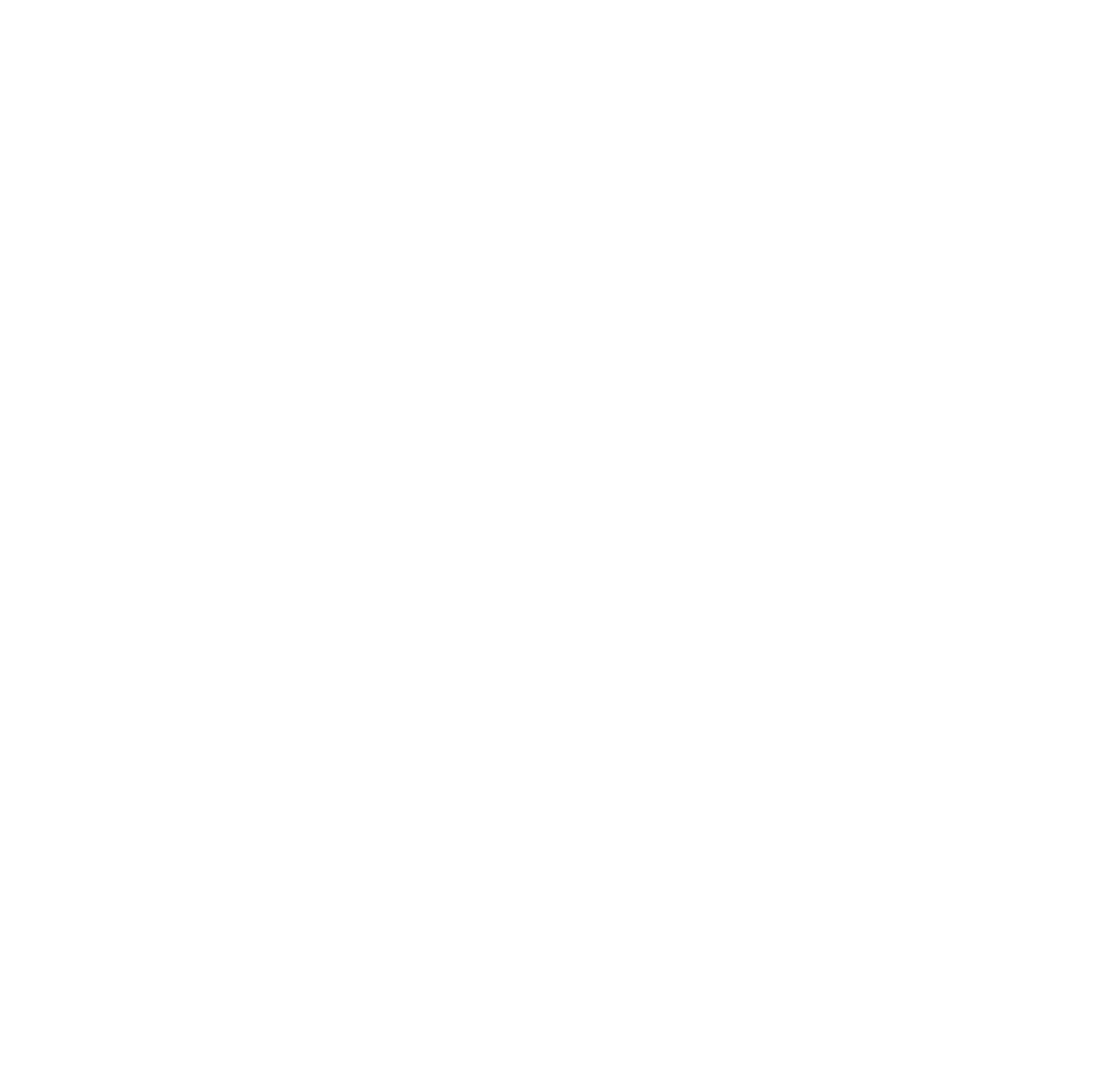
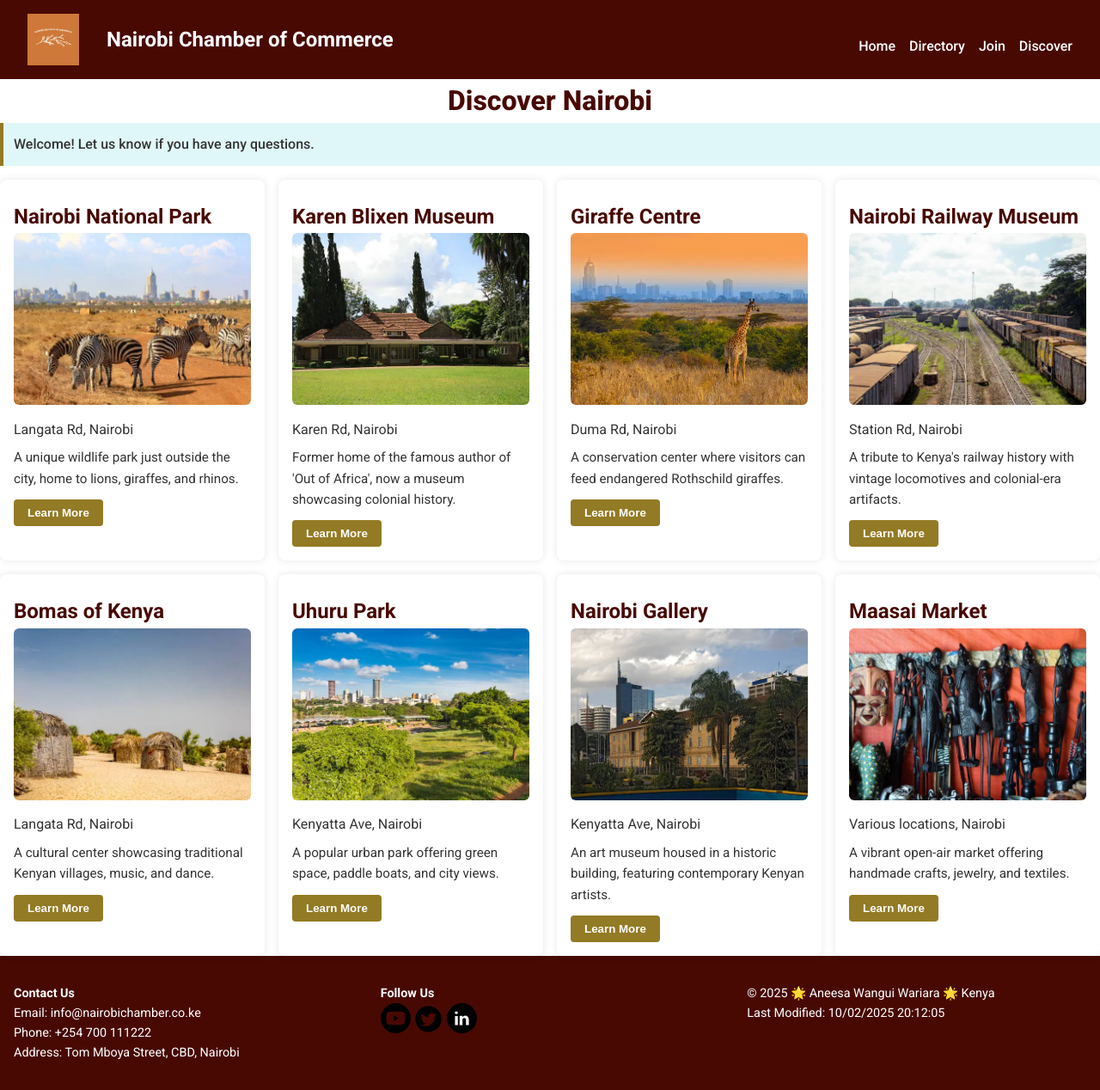
Before and after one commit to aneesawariara/wdd231, a plain HTML site: page chamber/discover.html in a window 1280 px wide. Shown: the whole page at 86% size. Before the commit the page ends 800 px from the top, so only its background shows below. Drawn offline with Linux system fonts and the light colour scheme.

Commit message:
discover page

```diff
--- /dev/null
+++ b/chamber/data/discover.json
@@ -0,0 +1,50 @@
+[
+    {
+        "name": "Nairobi National Park",
+        "address": "Langata Rd, Nairobi",
+        "description": "A unique wildlife park just outside the city, home to lions, giraffes, and rhinos.",
+        "image": "images/nairobi-national-park.webp"
+    },
+    {
+        "name": "Karen Blixen Museum",
+        "address": "Karen Rd, Nairobi",
+        "description": "Former home of the famous author of 'Out of Africa', now a museum showcasing colonial history.",
+        "image": "images/karen-blixen-museum.webp"
+    },
+    {
+        "name": "Giraffe Centre",
+        "address": "Duma Rd, Nairobi",
+        "description": "A conservation center where visitors can feed endangered Rothschild giraffes.",
+        "image": "images/giraffe-centre.webp"
+    },
+    {
+        "name": "Nairobi Railway Museum",
+        "address": "Station Rd, Nairobi",
+        "description": "A tribute to Kenya's railway history with vintage locomotives and colonial-era artifacts.",
+        "image": "images/nairobi-railway-museum.webp"
+    },
+    {
+        "name": "Bomas of Kenya",
+        "address": "Langata Rd, Nairobi",
+        "description": "A cultural center showcasing traditional Kenyan villages, music, and dance.",
+        "image": "images/bomas-of-kenya.webp"
+    },
+    {
+        "name": "Uhuru Park",
+        "address": "Kenyatta Ave, Nairobi",
+        "description": "A popular urban park offering green space, paddle boats, and city views.",
+        "image": "images/uhuru-park.webp"
+    },
+    {
+        "name": "Nairobi Gallery",
+        "address": "Kenyatta Ave, Nairobi",
+        "description": "An art museum housed in a historic building, featuring contemporary Kenyan artists.",
+        "image": "images/nairobi-gallery.webp"
+    },
+    {
+        "name": "Maasai Market",
+        "address": "Various locations, Nairobi",
+        "description": "A vibrant open-air market offering handmade crafts, jewelry, and textiles.",
+        "image": "images/maasai-market.webp"
+    }
+]
--- a/chamber/discover.html
+++ b/chamber/discover.html
@@ -0,0 +1,82 @@
+<!DOCTYPE html>
+<html lang="en">
+
+<head>
+    <meta charset="UTF-8">
+    <meta name="viewport" content="width=device-width, initial-scale=1.0">
+    <meta name="description" content="Discover page for the Chamber of Commerce in Nairobi" />
+    <meta name="author" content="Aneesa Wangui Wariara" />
+    <!-- Facebook Open Graph Meta -->
+    <meta property="og:title" content="Chamber of Commerce Discover" />
+    <meta property="og:description" content="Explore local sights and parks in Nairobi." />
+    <meta property="og:image" content="https://aneesawariara.github.io/wdd231/chamber/images/og-discover.jpg" />
+    <meta property="og:url" content="https://aneesawariara.github.io/wdd231/chamber/discoverhtml" />
+    <title>Chamber of Commerce | Discover Page</title>
+    <link rel="preconnect" href="https://fonts.googleapis.com">
+    <link rel="preconnect" href="https://fonts.gstatic.com" crossorigin>
+    <link href="https://fonts.googleapis.com/css2?family=Roboto:ital,wght@0,100..900;1,100..900&display=swap"
+        rel="stylesheet">
+    <link rel="icon" href="images/favicon.ico" type="image/x-icon" />
+    <link rel="stylesheet" href="styles/chamber.css" />
+    <script type="module" src="scripts/chamber.js"></script>
+
+</head>
+
+<body>
+    <header>
+        <div class="branding">
+            <img src="images/logo.png" alt="Website Logo">
+            <span id="page-title">Nairobi Chamber of Commerce</span>
+        </div>
+        <button type="button" id="menu" aria-label="Toggle Menu"></button>
+        <nav class="navigation">
+            <ul>
+                <li><a href="index.html">Home</a></li>
+                <li><a href="directory.html">Directory</a></li>
+                <li><a href="join.html">Join</a></li>
+                <li><a href="discover.html">Discover</a></li>
+
+            </ul>
+        </nav>
+    </header>
+    <main>
+        <h1>Discover Nairobi</h1>
+
+        <!-- Visitor message area -->
+        <section id="visit-message" class="sidebar-message"></section>
+
+        <!-- Grid container for cards -->
+        <section class="grid-container" id="discover-cards">
+        <!-- Cards will be injected here via JavaScript -->
+        </section>
+    </main>
+    <footer>
+        <div class="footer-container">
+            <div class="contact-info">
+                <p><strong>Contact Us</strong></p>
+                <p>Email: info@nairobichamber.co.ke</p>
+                <p>Phone: +254 700 111222</p>
+                <p>Address: Tom Mboya Street, CBD, Nairobi</p>
+            </div>
+            <div class="social-links">
+                <p><strong>Follow Us</strong></p>
+                <a href="https://yotutube.com" target="_blank" aria-label="YouTube">
+                    <img src="images/youtube.svg" alt="YouTube Icon">
+                </a>
+                <a href="https://twitter.com" target="_blank" aria-label="Twitter">
+                    <img src="images/twitter.svg" alt="Twitter Icon">
+                </a>
+                <a href="https://linkedin.com" target="_blank" aria-label="LinkedIn">
+                    <img src="images/linkedin.svg" alt="LinkedIn Icon">
+                </a>
+            </div>
+            <div class="footer-meta">
+                <p>© <span id="currentyear"></span> 🌟 Aneesa Wangui Wariara 🌟 Kenya</p>
+                <p id="lastModified"></p>
+            </div>
+        </div>
+
+    </footer>
+</body>
+
+</html>
--- a/chamber/scripts/chamber.js
+++ b/chamber/scripts/chamber.js
@@ -2,6 +2,8 @@
 import { loadWeather, loadSpotlight } from './home.mjs';
 
 import { setTimestamp, initModalOpeners, initModalClosers, displaySubmittedData } from './join.mjs';
+import { initDiscoverPage } from './discover.mjs';
+
 //hamburger menu
 const hamButton = document.querySelector("#menu");
 const navigation = document.querySelector(".navigation");
@@ -40,6 +42,13 @@
     }
 });
 
+// Discover Page event listener
+document.addEventListener("DOMContentLoaded", () => {
+    if (window.location.pathname.includes("discover.html")) {
+        initDiscoverPage();
+    }
+});
+
 
 //date and last modified
 const yearSpan = document.querySelector("#currentyear");
--- /dev/null
+++ b/chamber/scripts/discover.mjs
@@ -0,0 +1,68 @@
+//  Visitor Message Logic
+export function getVisitMessage() {
+    const lastVisit = localStorage.getItem("lastVisit");
+    const now = Date.now();
+    let message = "";
+
+    if (!lastVisit) {
+        message = "Welcome! Let us know if you have any questions.";
+    } else {
+        const days = Math.floor((now - lastVisit) / (1000 * 60 * 60 * 24));
+        message =
+            days < 1
+                ? "Back so soon! Awesome!"
+                : `You last visited ${days} day${days === 1 ? "" : "s"} ago.`;
+    }
+
+    localStorage.setItem("lastVisit", now);
+    return message;
+}
+
+export function displayVisitMessage() {
+    const visitMessage = document.getElementById("visit-message");
+    visitMessage.textContent = getVisitMessage();
+}
+
+// Card Rendering Logic
+export function createCard(item, index) {
+    const card = document.createElement("section");
+    card.classList.add("card", `card${index + 1}`);
+
+    card.innerHTML = `
+    <h2>${item.name}</h2>
+    <figure>
+      <img src="${item.image}" alt="${item.name}" loading="lazy" width="300" height="200">
+    </figure>
+    <address>${item.address}</address>
+    <p>${item.description}</p>
+    <button>Learn More</button>
+  `;
+
+    return card;
+}
+
+export function renderCards(data) {
+    const container = document.getElementById("discover-cards");
+    data.forEach((item, index) => {
+        const card = createCard(item, index);
+        container.appendChild(card);
+    });
+}
+
+// Fetch JSON and Initialize
+export async function loadDiscoverItems() {
+    try {
+        const response = await fetch("data/discover.json");
+        const data = await response.json();
+        renderCards(data);
+    } catch (error) {
+        console.error("Error loading JSON:", error);
+        document.getElementById("discover-cards").innerHTML =
+            "<p>Sorry, we couldn't load the discover items.</p>";
+    }
+}
+
+export function initDiscoverPage() {
+    displayVisitMessage();
+    loadDiscoverItems();
+}
--- a/chamber/styles/chamber.css
+++ b/chamber/styles/chamber.css
@@ -437,7 +437,114 @@
     }
 }
 
+/*Discover Page */
 
+#visit-message {
+    background-color: #e0f7fa;
+    border-left: 4px solid var(--secondary-color);
+    padding: 0.75rem;
+    margin-bottom: 1rem;
+    font-weight: 500;
+}
+
+.grid-container {
+    display: grid;
+    gap: 1rem;
+}
+
+.card {
+    background-color: #fff;
+    padding: 1rem;
+    border-radius: 8px;
+    box-shadow: 0 0 10px rgba(0, 0, 0, 0.1);
+}
+
+.card img {
+    width: 100%;
+    aspect-ratio: 3 / 2;
+    object-fit: cover;
+    border-radius: 6px;
+}
+
+.card h2 {
+    margin-top: 0.5rem;
+    color: var(--primary-color);
+}
+
+.card address {
+    font-style: normal;
+    color: var(--text-color);
+    margin: 0.5rem 0;
+}
+
+.card p {
+    font-size: 0.95rem;
+    margin-bottom: 0.75rem;
+}
+
+.card button {
+    background-color: var(--secondary-color);
+    color: white;
+    border: none;
+    padding: 0.5rem 1rem;
+    border-radius: 4px;
+    cursor: pointer;
+    font-weight: 600;
+}
+
+.card button:hover {
+    background-color: var(--accent-color);
+    color: var(--primary-color);
+}
+
+@media (min-width: 641px) {
+    .grid-container {
+        grid-template-areas:
+            "card1 card2"
+            "card3 card4"
+            "card5 card6"
+            "card7 card8";
+        grid-template-columns: 1fr 1fr;
+    }
+
+    .card1 {grid-area: card1;}
+    .card2 {grid-area: card2;}
+    .card3 {grid-area: card3;}
+    .card4 {grid-area: card4;}
+    .card5 {grid-area: card5;}
+    .card6 {grid-area: card6;}
+    .card7 {grid-area: card7;}
+    .card8 {grid-area: card8;}
+
+    .card img:hover {
+        transform: scale(1.05);
+        filter: brightness(1.1);
+        transition: all 0.3s ease;
+    }
+}
+@media (min-width: 1025px) {
+    .grid-container {
+        grid-template-areas:
+            "card1 card2 card3 card4"
+            "card5 card6 card7 card8";
+        grid-template-columns: repeat(4, 1fr);
+    }
+
+    .card1 { grid-area: card1;}
+    .card2 {grid-area: card2;}
+    .card3 {grid-area: card3;}
+    .card4 {grid-area: card4;}
+    .card5 {grid-area: card5;}
+    .card6 {grid-area: card6;}
+    .card7 {grid-area: card7;}
+    .card8 {grid-area: card8;}
+
+    .card img:hover {
+        transform: scale(1.05);
+        filter: brightness(1.1);
+        transition: all 0.3s ease;
+    }
+}
 /* ====== Footer ====== */
 footer {
     background-color: var(--primary-color);
```
Also changed, not shown: chamber/images/bomas-of-kenya.webp (added), chamber/images/giraffe-centre.webp (added), chamber/images/karen-blixen-museum.webp (added), chamber/images/maasai-market.webp (added), chamber/images/nairobi-gallery.webp (added), chamber/images/nairobi-national-park.webp (added), chamber/images/nairobi-railway-museum.webp (added), chamber/images/og-discover.jpg (added), chamber/images/uhuru-park.webp (added).
